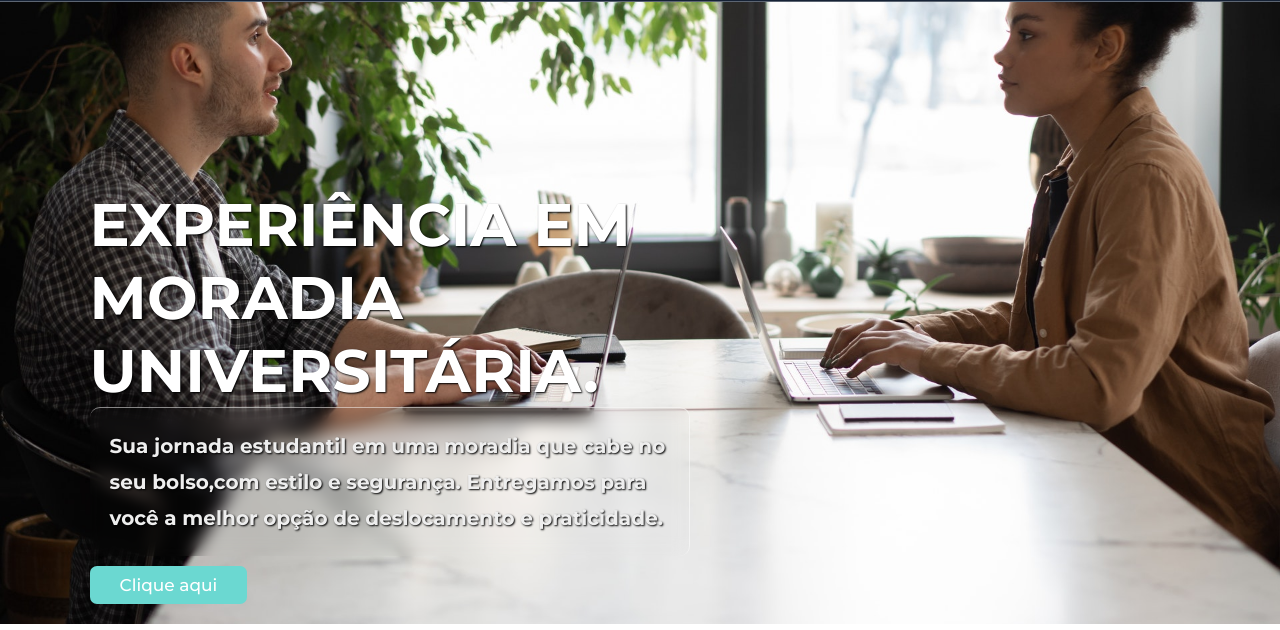
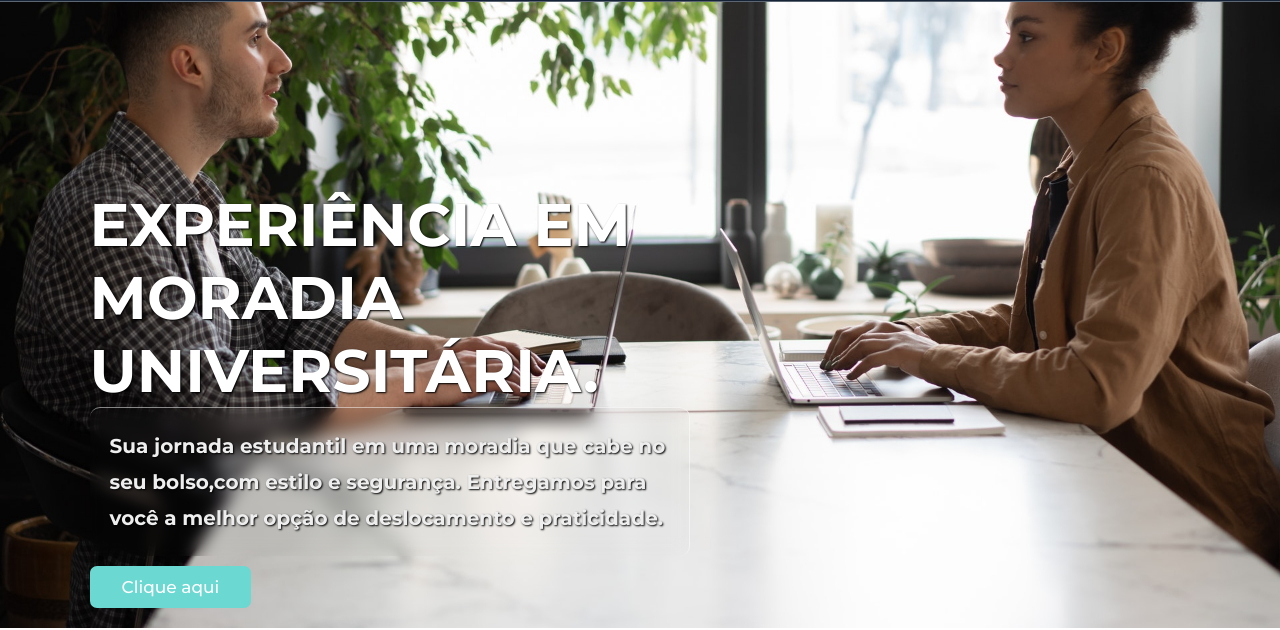
Before and after one commit to rpatricia/desafio-labenu, a website: page index.html in a window 1280 px wide. Shown: the part 192-822 px from the top of the page. Drawn offline with Linux system fonts and the light colour scheme.

Commit message:
updated button style :sparkles:

```diff
--- a/css/footer.css
+++ b/css/footer.css
@@ -1,3 +1,6 @@
+
+
+
 .footer {
   background: var(--header);
   text-align: center;
--- a/css/reset.css
+++ b/css/reset.css
@@ -83,6 +83,7 @@ section {
   background: var(--hamburger);
   cursor: pointer;
   border-radius: 7px;
+  border: 2px solid var(--hamburger);
 }
 
 .btn:hover {
```
